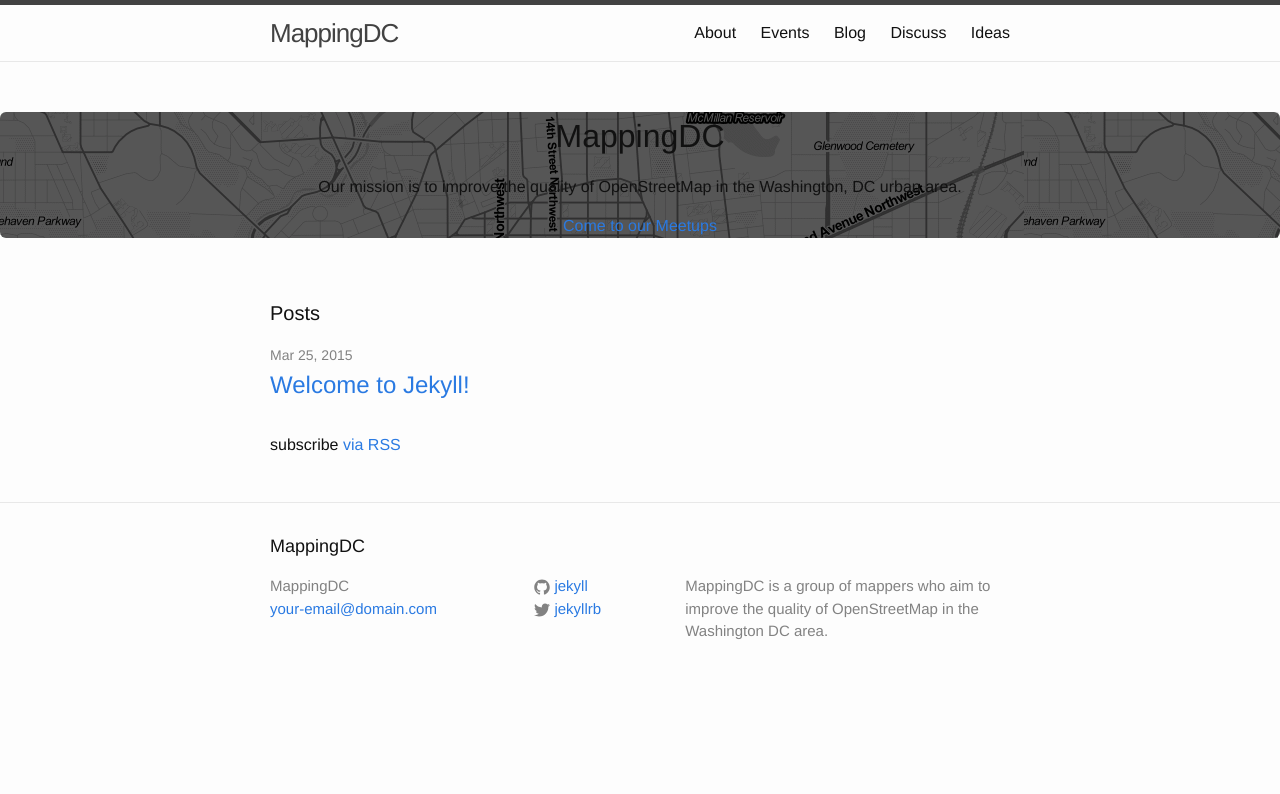
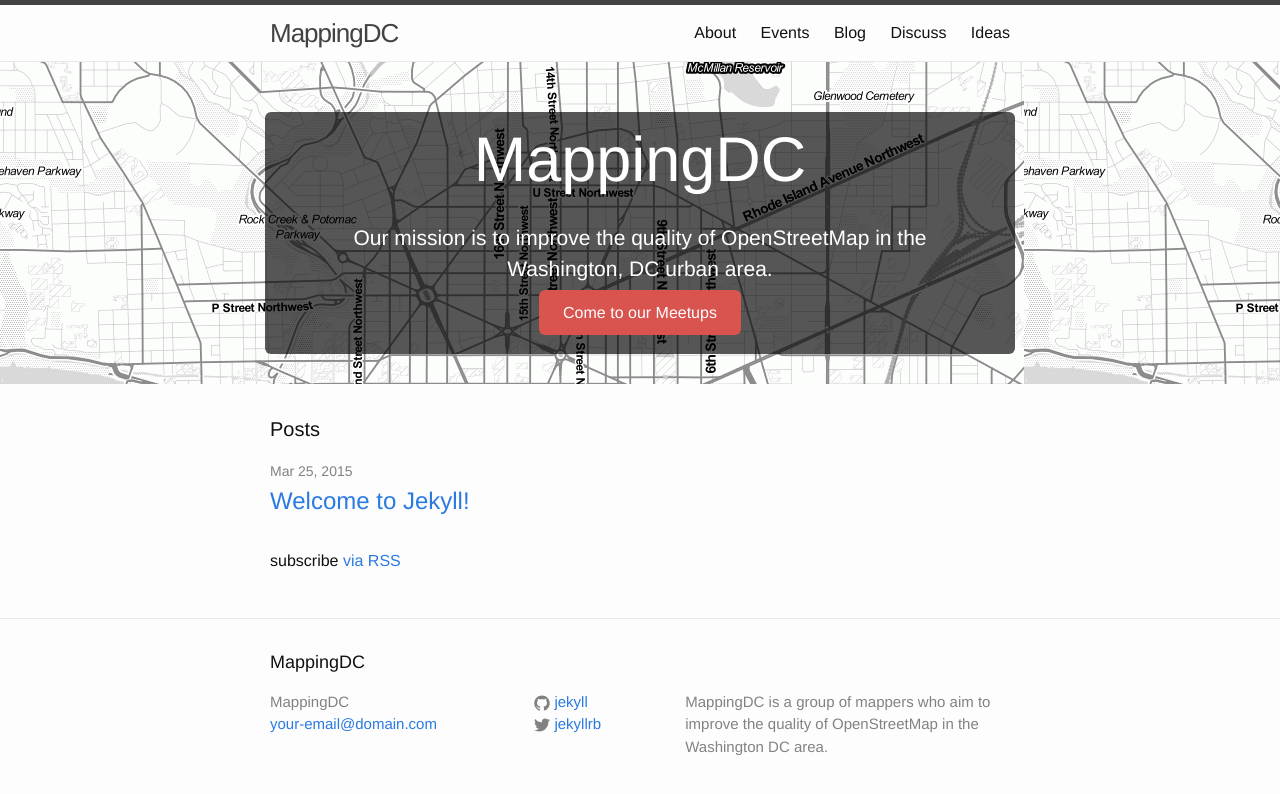
Before and after one commit to mappingdc/website, a Jekyll site: the page built from index.html, in a window 1280 px wide. Shown: the top 794 px of the page. Built offline with Jekyll 4.4.1, drawn with Linux system fonts in a browser that asks for light colours.

Commit message:
* Get the jumbotron/hero right.

```diff
--- a/_includes/header.html
+++ b/_includes/header.html
@@ -32,18 +32,16 @@
 
 {% if page.is_front %}
 <div id="Banner">
-	<div class="container">
+	<div class="mdc-container">
 		<div class="mdc-hero">
 			<h1>MappingDC</h1>
-			<div class="row">
-				<p class="lead col-md-10 col-md-offset-1">
+			<p class="">
 Our mission is to improve the quality of OpenStreetMap in the Washington, DC urban area.
-				</p>
-			</div>
+			</p>
 <!--
 <a class="btn btn-success btn-lg" href="/projects">Checkout our Projects</a>
 -->
-<a class="btn btn-danger btn-lg" href="http://www.meetup.com/mappingdc">Come to our Meetups</a>
+<a class="mdc-button" href="http://www.meetup.com/mappingdc">Come to our Meetups</a>
 <!--
 <a class="btn btn-primary btn-lg" href="http://signup.mappingdc.org">Get our Newsletter</a>
 -->
--- a/css/main.scss
+++ b/css/main.scss
@@ -52,9 +52,24 @@
 ;
 
 
+.mdc-button
+	{
+	border-radius: 6px;
+	line-height: 1.33;
+	background-color: #d9534f;
+	border-color: #d9534f;
+	color: #fff;
+	font-weight: 400;
+	text-align: center;
+	vertical-align: middle;
+	}
+
+
 .mdc-container
 	{
 	width: 750px;
+	margin-left: auto;
+	margin-right: auto;
 	}
 
 
@@ -62,15 +77,32 @@
 	{
 	padding-left: 60px;
 	padding-right: 60px;
+	padding-bottom: 30px;
 	border-radius: 6px;
 	text-align: center;
 	background: none repeat scroll 0 0 rgba(0, 0, 0, 0.66);
+	color: white;
 	margin-top: 50px;
 	margin-bottom: 30px;
+	box-sizing: border-box;
+	h1
+		{
+		font-size: 63px;
+		}
+	p
+		{
+		font-size: 21px;
+		font-weight: 200;
+		}
+	.mdc-button
+		{
+		padding: 14px 24px;
+		}
 	}
 
 
 #Banner
 	{
 	background-image: url("../images/background.png");
+	overflow: hidden;
 	}
```
